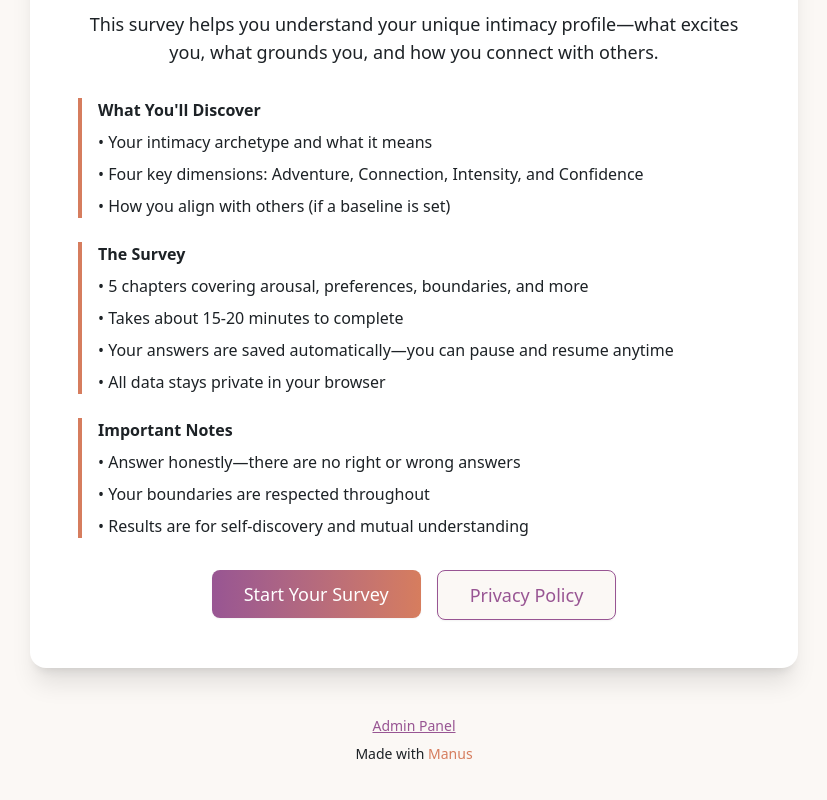
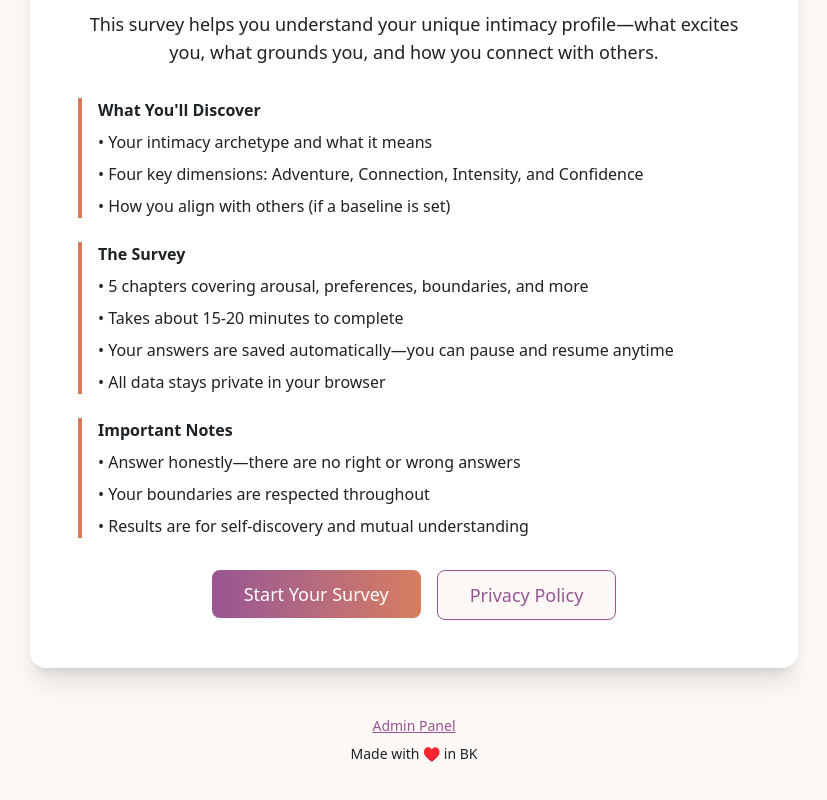
Before and after one commit to marvinrenaud/attuned-survey, a React (Vite) app in the folder frontend/: page / in a window 1280 px wide. Shown: the part 538-1338 px from the top of the page, without its empty margins (226-1053 px from the left). Built offline with nearby package versions, Linux system fonts and the light colour scheme.

Commit message:
Replace 'Made with Manus' with 'Made with ♥️ in BK' across all pages
- Updated footer text in Admin, Landing, Privacy, and Survey pages
- Removed Manus hyperlinks and associated styling
- Consistent branding change across the application

```diff
--- a/frontend/src/pages/Admin.jsx
+++ b/frontend/src/pages/Admin.jsx
@@ -116,7 +116,7 @@ export default function Admin() {
       </div>
 
       <footer className="text-center py-8 text-sm text-gray-500">
-        <p>Made with <a href="https://manus.im" target="_blank" rel="noopener noreferrer" className="text-rose-600 hover:text-rose-700 font-medium">Manus</a></p>
+        <p>Made with ♥️ in BK</p>
       </footer>
     </div>
   );
--- a/frontend/src/pages/Landing.jsx
+++ b/frontend/src/pages/Landing.jsx
@@ -95,7 +95,7 @@ export default function Landing() {
               Admin Panel
             </button>
           </p>
-          <p>Made with <a href="https://manus.im" target="_blank" rel="noopener noreferrer" className="text-secondary hover:text-primary font-medium">Manus</a></p>
+          <p>Made with ♥️ in BK</p>
         </footer>
       </div>
     </div>
--- a/frontend/src/pages/Privacy.jsx
+++ b/frontend/src/pages/Privacy.jsx
@@ -112,7 +112,7 @@ export default function Privacy() {
         </div>
 
         <footer className="text-center mt-8 text-sm text-gray-500">
-          <p>Made with <a href="https://manus.im" target="_blank" rel="noopener noreferrer" className="text-rose-600 hover:text-rose-700 font-medium">Manus</a></p>
+          <p>Made with ♥️ in BK</p>
         </footer>
       </div>
     </div>
--- a/frontend/src/pages/Survey.jsx
+++ b/frontend/src/pages/Survey.jsx
@@ -279,7 +279,7 @@ export default function Survey() {
       </div>
 
       <footer className="text-center py-8 text-sm text-text-secondary">
-        <p>Made with <a href="https://manus.im" target="_blank" rel="noopener noreferrer" className="text-secondary hover:text-primary font-medium">Manus</a></p>
+        <p>Made with ♥️ in BK</p>
       </footer>
     </div>
   );
```
